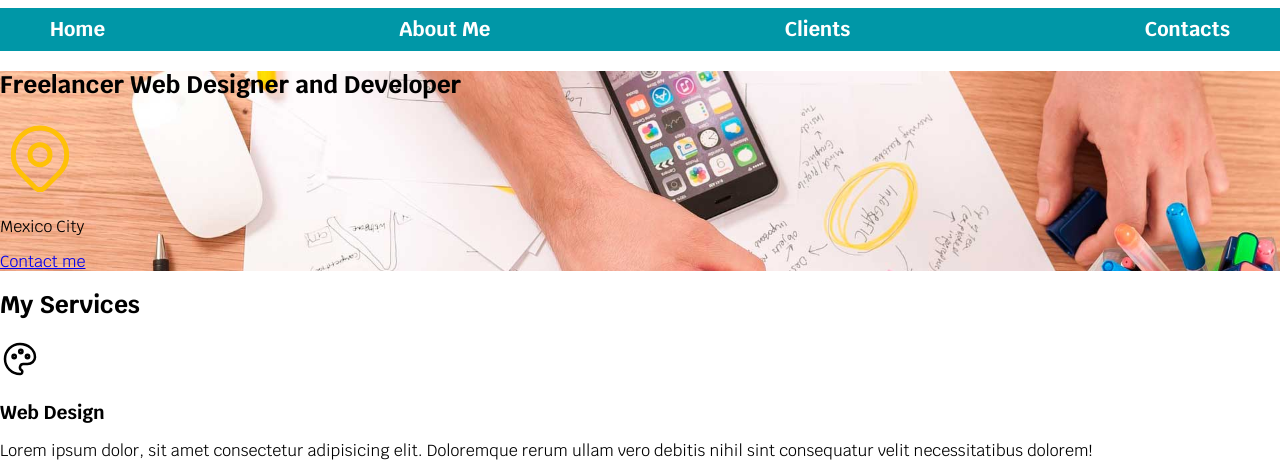
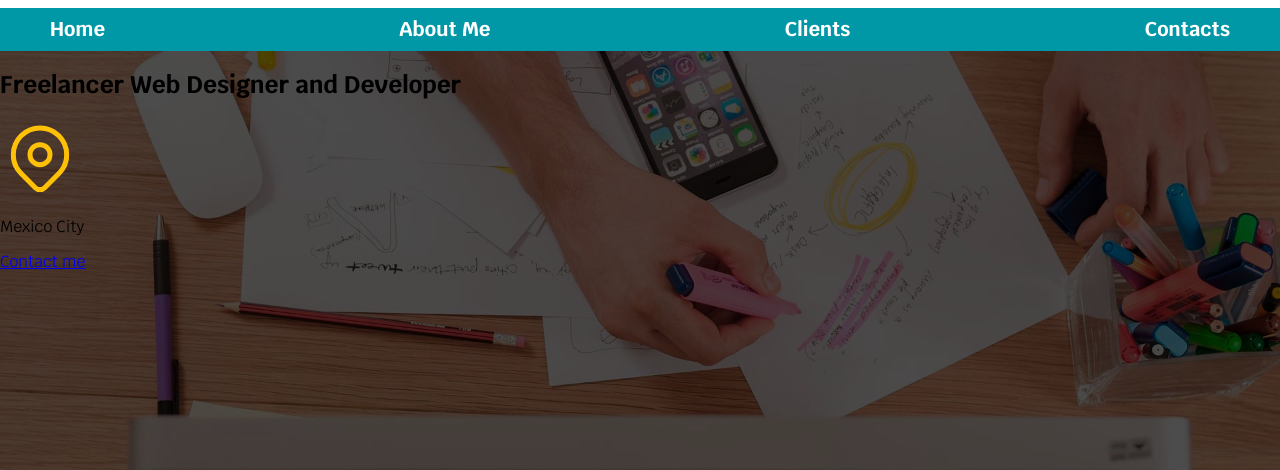
Before and after one commit to MiguelBusta/html_css_learning_path, a plain HTML site: page freelancer_inicio/index.html in a window 1280 px wide. Shown: the part 87-557 px from the top of the page. Drawn offline with Linux system fonts and the light colour scheme.

Commit message:
6: Add transparency to the bacground image

```diff
--- a/freelancer_inicio/index.html
+++ b/freelancer_inicio/index.html
@@ -25,7 +25,7 @@
     </div>
 
     <section class="hero">
-        <div class="contenido-hero">
+        <div class="container-hero">
             <h2>Freelancer Web Designer and Developer</h2>
 
             <svg xmlns="http://www.w3.org/2000/svg" class="icon icon-tabler icon-tabler-map-pin" width="80" height="80" viewBox="0 0 24 24" stroke-width="1.5" stroke="#FFC107" fill="none" stroke-linecap="round" stroke-linejoin="round">
--- a/freelancer_inicio/styles/style.css
+++ b/freelancer_inicio/styles/style.css
@@ -74,4 +74,13 @@ body {
     background-image: url(../img/hero.jpg);
     background-repeat: no-repeat;
     background-size: cover;
+    height: 450px;
+    position: relative;
 }
+
+.container-hero{
+    position: absolute;
+    background-color: rgb(0 0 0 / 70%);
+    width: 100%;
+    height: 100%;
+}
```
